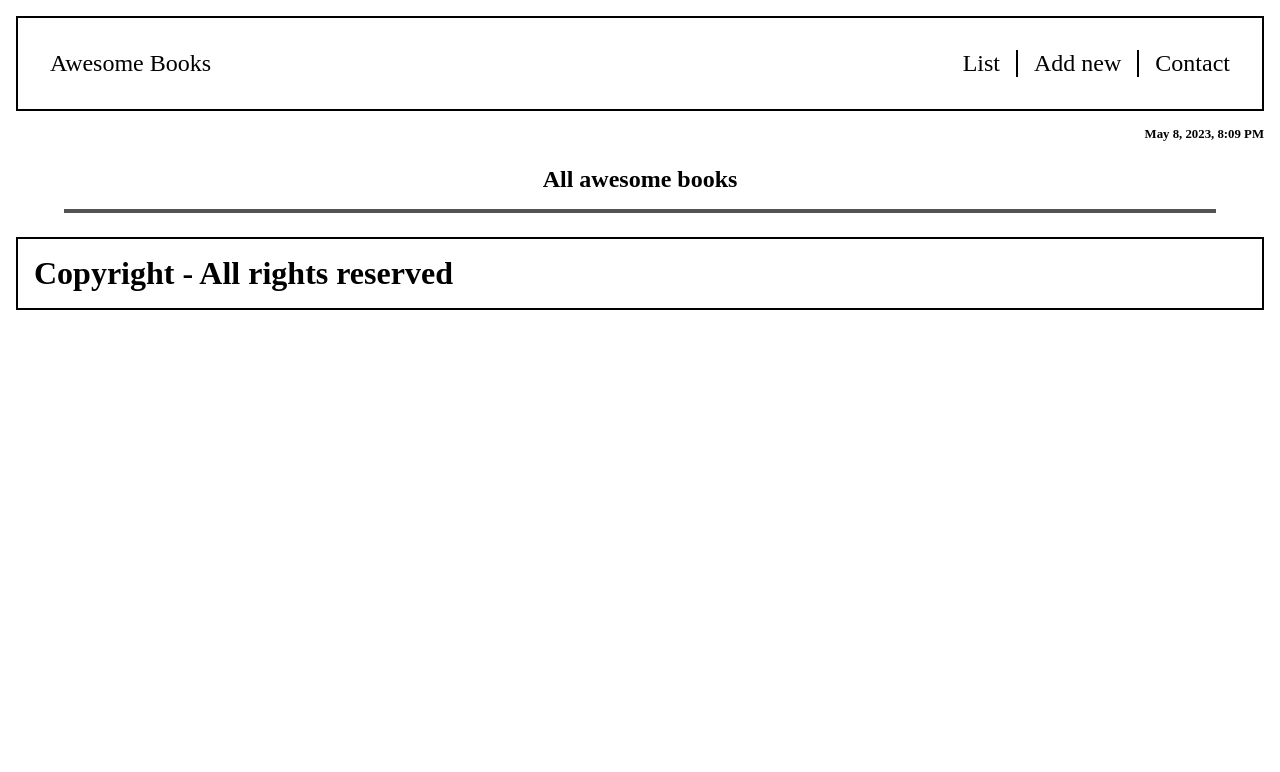
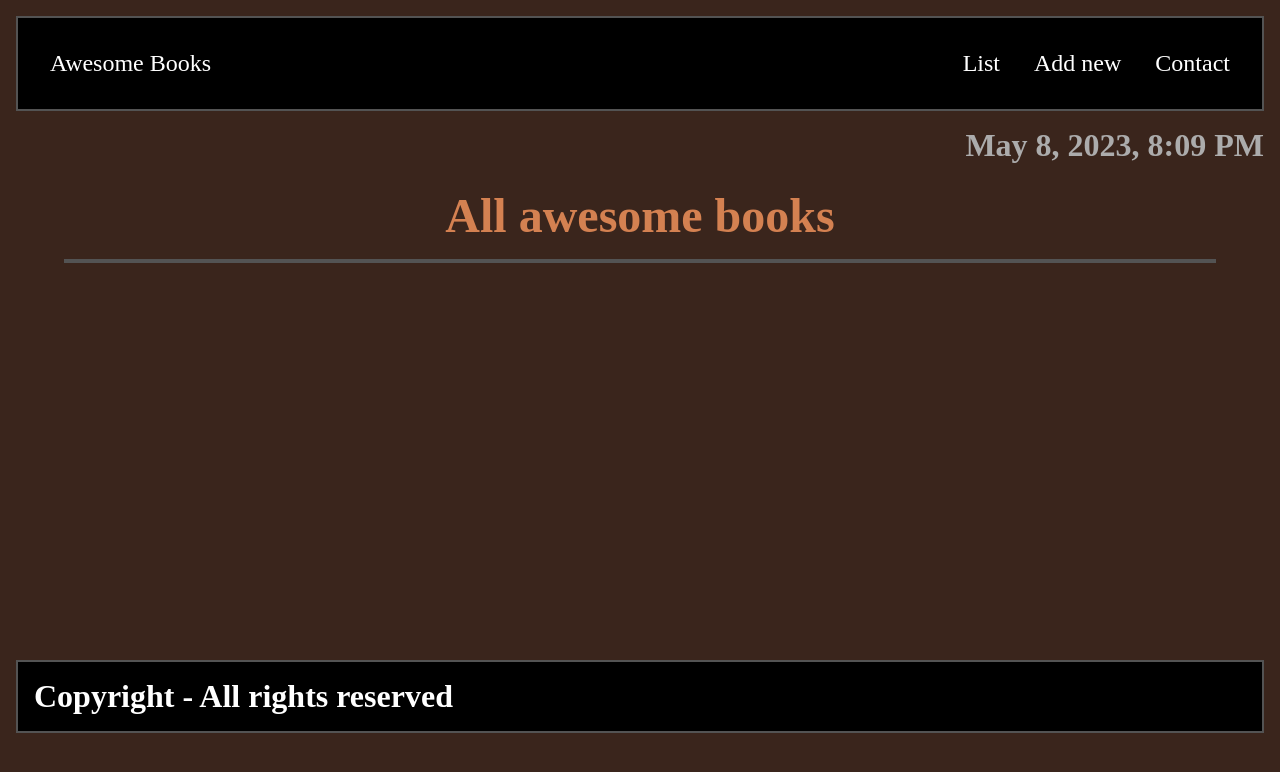
Before and after one commit to victormc13/Awesome-books-ES6, a website with bundled scripts: page index.html in a window 1280 px wide. Built offline with nearby package versions, Linux system fonts and the light colour scheme.

```diff
--- a/index.css
+++ b/index.css
@@ -5,11 +5,16 @@
   text-decoration: none;
   list-style: none;
 }
+body {
+  background-color: #3a251c;
+}
 
 header {
   padding: 2rem;
   margin: 1rem;
-  border: 2px solid black;
+  border: 2px solid #535353;
+  color: #fff;
+  background-color: black;
 }
 
 nav {
@@ -24,7 +29,7 @@
 }
 
 a {
-  color: black;
+  color: #fff;
 }
 
 a:active {
@@ -38,11 +43,12 @@
 }
 
 a[tabindex]:focus {
-  color: blue;
+  color: #d48151;
   outline: none;
 }
 
 main {
+  height: 60vh;
   padding: 0.5rem;
   display: flex;
   flex-direction: column;
@@ -52,8 +58,14 @@
 .date {
   text-align: right;
   padding-right: 16px;
-  font-size: 0.8rem;
+  font-size: 2rem;
   font-weight: bold;
+  color: #acacac;
+}
+
+.content-section h1 {
+  color: #d48151;
+  font-size: 3rem;
 }
 
 main .addbook-section {
@@ -88,8 +100,13 @@
   width: 90vw;
 }
 
+li:nth-child(even) {
+  color: #fff;
+  background-color: #d48151;
+}
+
 li:nth-child(odd) {
-  background-color: #acacac;
+  background-color: #777f8f;
 }
 
 .book {
@@ -121,5 +138,7 @@
   margin: 1rem;
   font-size: 2rem;
   font-weight: bold;
-  border: 2px solid black;
+  border: 2px solid #535353;
+  color: #fff;
+  background-color: black;
 }
--- a/index.html
+++ b/index.html
@@ -7,7 +7,7 @@
     <link rel="stylesheet" href="index.css" />
     <link
       rel="shortcut icon"
-      href="book-open-reader-solid.svg"
+      href="bookicon.svg"
       type="image/x-icon"
     />
     <title>AwesomeBooks</title>
--- a/index.js
+++ b/index.js
@@ -7,7 +7,7 @@
   const dateTime = document.getElementById('datetime');
   dateTime.textContent = formattedTime;
   //Update the time every second
-  setInterval(updateTime, 60000);
+  setInterval(updateTime, 30000);
 }
 updateTime();
 
```
Also changed, not shown: bookicon.svg (added).
